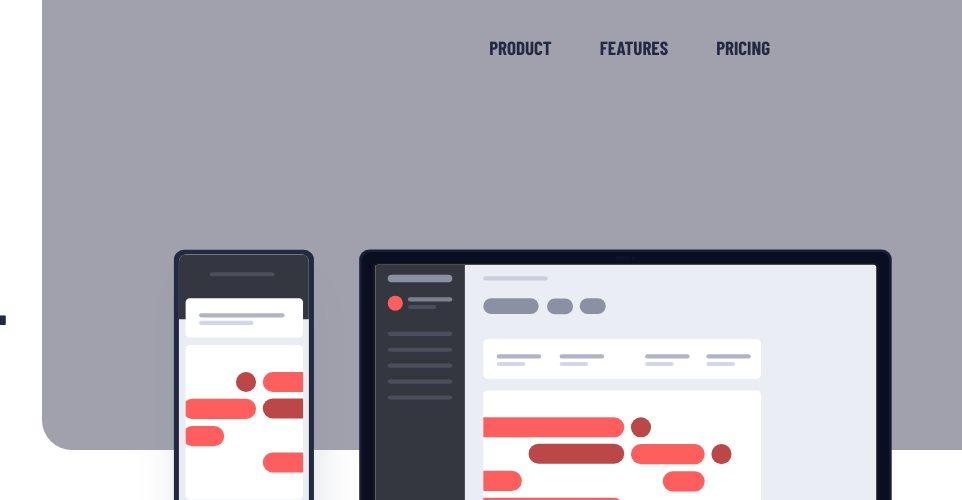
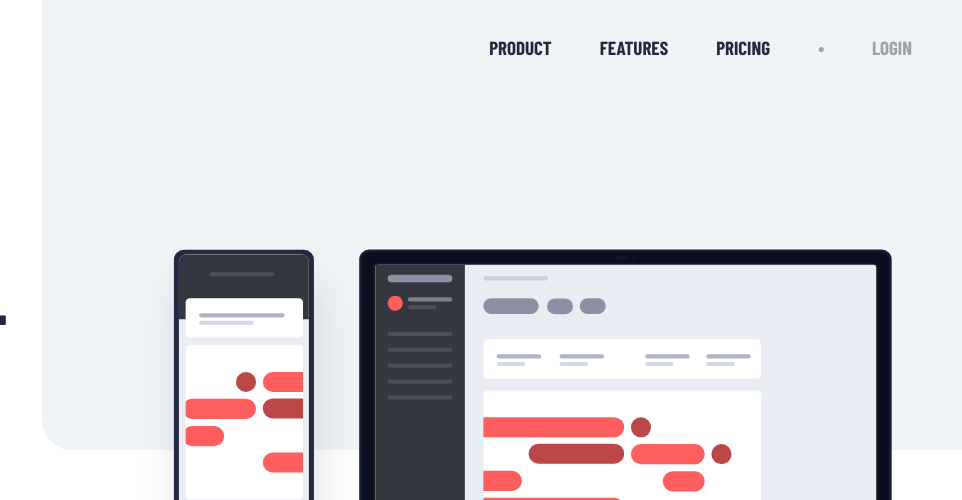
Before and after one commit to fdmarti/project-tracking-intro-component-master, a website built with Vite: page index.html in a window 1280 px wide. Shown: the top 500 px of the page, 318-1280 px from the left. Built offline with nearby package versions, Linux system fonts and the light colour scheme.

Commit message:
update(style.css) color changed

```diff
--- a/src/style.css
+++ b/src/style.css
@@ -164,7 +164,7 @@ button:hover {
 	position: absolute;
 	height: 450px;
 	width: 920px;
-	background-color: var(--grayishBlue);
+	background-color: var(--lightGrayishBlue);
 	border-radius: 0 0 0 30px;
 	right: 0;
 	z-index: -1;
```
